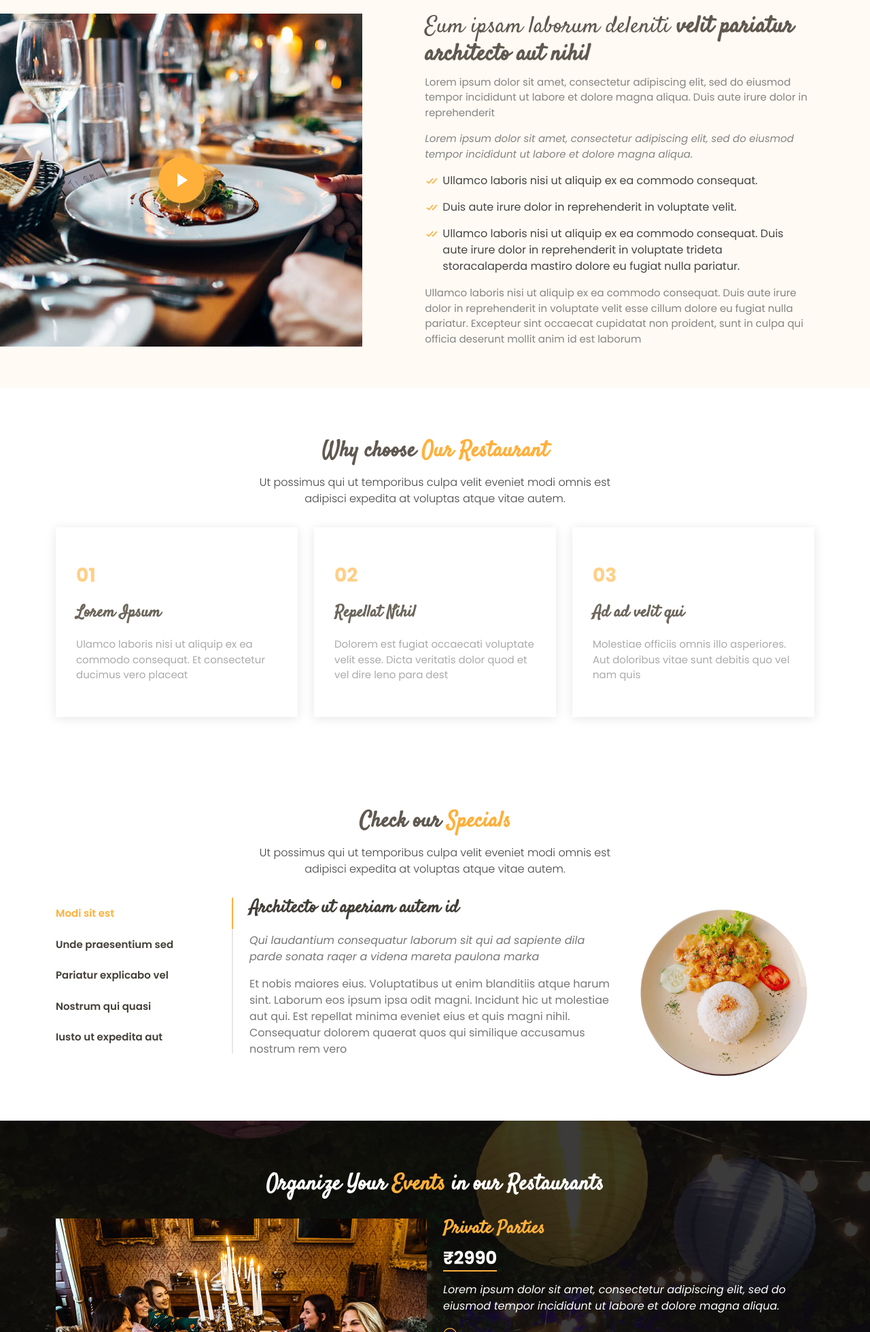
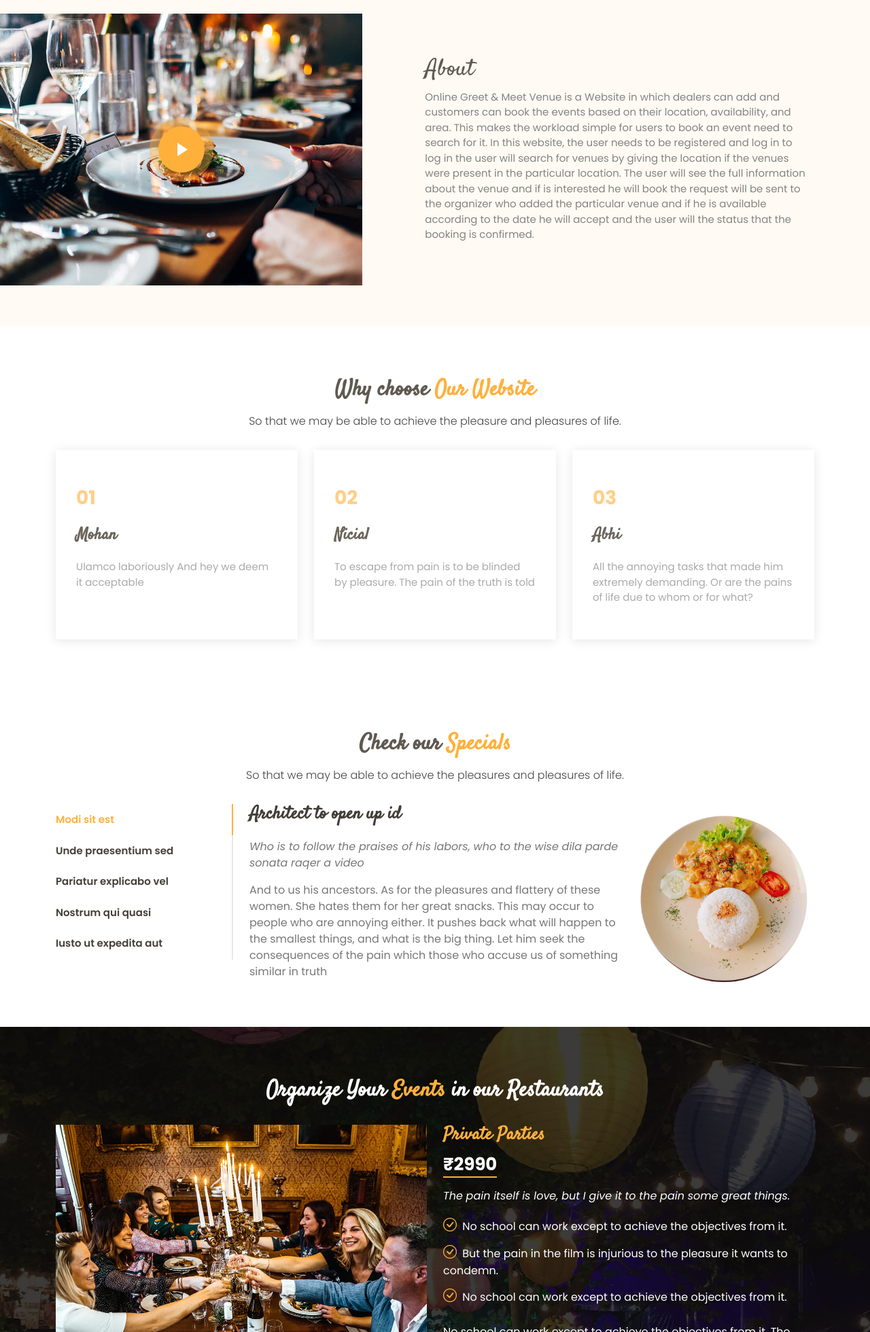
Before and after one commit to Mohan-Ganta/Greet-Meet, a plain HTML site: page index.html in a window 1280 px wide. Shown: the part 840-2800 px from the top of the page at 68% size. Drawn offline with Linux system fonts and the light colour scheme.

Commit message:
Update index.html

```diff
--- a/index.html
+++ b/index.html
@@ -12,6 +12,7 @@
   <!-- Favicons -->
   <link href="assets/img/favicon.png" rel="icon">
   <link href="assets/img/apple-touch-icon.png" rel="apple-touch-icon">
+
 
   <!-- Google Fonts -->
   <link href="https://fonts.googleapis.com/css?family=Poppins:300,300i,400,400i,600,600i,700,700i|Satisfy|Comic+Neue:300,300i,400,400i,700,700i" rel="stylesheet">
@@ -40,7 +41,7 @@
   <!-- ======= Top Bar ======= -->
   <section id="topbar" class="d-flex align-items-center fixed-top topbar-transparent">
     <div class="container-fluid container-xl d-flex align-items-center justify-content-center justify-content-lg-start">
-      <i class="bi bi-phone d-flex align-items-center"><span>+1 5589 55488 55</span></i>
+      <i class="bi bi-phone d-flex align-items-center"><span>+91 958955488</span></i>
       <i class="bi bi-clock ms-4 d-none d-lg-flex align-items-center"><span>Mon-Sat: 11:00 AM - 23:00 PM</span></i>
     </div>
   </section>
@@ -104,8 +105,8 @@
           <div class="carousel-item active" style="background-image: url(assets/img/slide/slide-1.jpg);">
             <div class="carousel-container">
               <div class="carousel-content">
-                <h2 class="animate__animated animate__fadeInDown"><span>Greet &</span>Meet</h2>
-                <p class="animate__animated animate__fadeInUp">Ut velit est quam dolor ad a aliquid qui aliquid. Sequi ea ut et est quaerat sequi nihil ut aliquam. Occaecati alias dolorem mollitia ut. Similique ea voluptatem. Esse doloremque accusamus repellendus deleniti vel. Minus et tempore modi architecto.</p>
+                <h2 class="animate__animated animate__fadeInDown"><span>Greet &</span> Meet</h2>
+                <p class="animate__animated animate__fadeInUp">  Make Your Meet Memorable </p>
                 <div>
                   <a href="#menu" class="btn-menu animate__animated animate__fadeInUp scrollto">Our Places</a>
                   <a href="#book-a-table" class="btn-book animate__animated animate__fadeInUp scrollto">Book a Place</a>
@@ -118,8 +119,11 @@
           <div class="carousel-item" style="background-image: url(assets/img/slide/slide-2.jpg);">
             <div class="carousel-container">
               <div class="carousel-content">
-                <h2 class="animate__animated animate__fadeInDown">Lorem Ipsum Dolor</h2>
-                <p class="animate__animated animate__fadeInUp">Ut velit est quam dolor ad a aliquid qui aliquid. Sequi ea ut et est quaerat sequi nihil ut aliquam. Occaecati alias dolorem mollitia ut. Similique ea voluptatem. Esse doloremque accusamus repellendus deleniti vel. Minus et tempore modi architecto.</p>
+                <h2 class="animate__animated animate__fadeInDown">Welcome to Greet & Meet</h2>
+                <p class="animate__animated animate__fadeInUp">Online Greet & Meet Venue is a Website in which dealers
+                  can add and customers can book the events based
+                  on their location, availability, and area. This makes the workload simple for users to book an event
+                   need to search for it</p>
                 <div>
                   <a href="#menu" class="btn-menu animate__animated animate__fadeInUp scrollto">Our Places</a>
                   <a href="#book-a-table" class="btn-book animate__animated animate__fadeInUp scrollto">Book a Place</a>
@@ -132,8 +136,11 @@
           <div class="carousel-item" style="background-image: url(assets/img/slide/slide-3.jpg);">
             <div class="carousel-container">
               <div class="carousel-content">
-                <h2 class="animate__animated animate__fadeInDown">Sequi ea ut et est quaerat</h2>
-                <p class="animate__animated animate__fadeInUp">Ut velit est quam dolor ad a aliquid qui aliquid. Sequi ea ut et est quaerat sequi nihil ut aliquam. Occaecati alias dolorem mollitia ut. Similique ea voluptatem. Esse doloremque accusamus repellendus deleniti vel. Minus et tempore modi architecto.</p>
+                <h2 class="animate__animated animate__fadeInDown">Welcome to Greet & Meet</h2>
+                <p class="animate__animated animate__fadeInUp">Online Greet & Meet Venue is a Website in which dealers
+                  can add and customers can book the events based
+                  on their location, availability, and area. This makes the workload simple for users to book an event
+                   need to search for it</p>
                 <div>
                   <a href="#menu" class="btn-menu animate__animated animate__fadeInUp scrollto">Our Places</a>
                   <a href="#book-a-table" class="btn-book animate__animated animate__fadeInUp scrollto">Book a Place</a>
@@ -171,23 +178,16 @@
           <div class="col-lg-7 d-flex flex-column justify-content-center align-items-stretch">
 
             <div class="content">
-              <h3>Eum ipsam laborum deleniti <strong>velit pariatur architecto aut nihil</strong></h3>
+              <h3>About </h3>
               <p>
-                Lorem ipsum dolor sit amet, consectetur adipiscing elit, sed do eiusmod tempor incididunt ut labore et dolore magna aliqua. Duis aute irure dolor in reprehenderit
-              </p>
-              <p class="fst-italic">
-                Lorem ipsum dolor sit amet, consectetur adipiscing elit, sed do eiusmod tempor incididunt ut labore et dolore
-                magna aliqua.
-              </p>
-              <ul>
-                <li><i class="bx bx-check-double"></i> Ullamco laboris nisi ut aliquip ex ea commodo consequat.</li>
-                <li><i class="bx bx-check-double"></i> Duis aute irure dolor in reprehenderit in voluptate velit.</li>
-                <li><i class="bx bx-check-double"></i> Ullamco laboris nisi ut aliquip ex ea commodo consequat. Duis aute irure dolor in reprehenderit in voluptate trideta storacalaperda mastiro dolore eu fugiat nulla pariatur.</li>
-              </ul>
-              <p>
-                Ullamco laboris nisi ut aliquip ex ea commodo consequat. Duis aute irure dolor in reprehenderit in voluptate
-                velit esse cillum dolore eu fugiat nulla pariatur. Excepteur sint occaecat cupidatat non proident, sunt in
-                culpa qui officia deserunt mollit anim id est laborum
+                Online Greet & Meet Venue is a Website in which dealers can add and customers can book the events based
+                on their location, availability, and area. This makes the workload simple for users to book an event
+                 need to search for it. In this website, the user needs to be registered
+                  and log in to log in the user will search for venues by giving the location if the venues
+                  were present in the particular location. The user will see the full information about the
+                  venue and if is interested he will book the request will be sent to the organizer who added
+                  the particular venue and if he is available according to the date he will accept and the
+                   user will the status that the booking is confirmed.
               </p>
             </div>
 
@@ -203,8 +203,8 @@
       <div class="container">
 
         <div class="section-title">
-          <h2>Why choose <span>Our Restaurant</span></h2>
-          <p>Ut possimus qui ut temporibus culpa velit eveniet modi omnis est adipisci expedita at voluptas atque vitae autem.</p>
+          <h2>Why choose <span>Our Website</span></h2>
+          <p>So that we may be able to achieve the pleasure and pleasures of life.</p>
         </div>
 
         <div class="row">
@@ -212,24 +212,24 @@
           <div class="col-lg-4">
             <div class="box">
               <span>01</span>
-              <h4>Lorem Ipsum</h4>
-              <p>Ulamco laboris nisi ut aliquip ex ea commodo consequat. Et consectetur ducimus vero placeat</p>
+              <h4>Mohan</h4>
+              <p>Ulamco laboriously And hey we deem it acceptable</p>
             </div>
           </div>
 
           <div class="col-lg-4 mt-4 mt-lg-0">
             <div class="box">
               <span>02</span>
-              <h4>Repellat Nihil</h4>
-              <p>Dolorem est fugiat occaecati voluptate velit esse. Dicta veritatis dolor quod et vel dire leno para dest</p>
+              <h4>Nicial</h4>
+              <p>To escape from pain is to be blinded by pleasure. The pain of the truth is told</p>
             </div>
           </div>
 
           <div class="col-lg-4 mt-4 mt-lg-0">
             <div class="box">
               <span>03</span>
-              <h4> Ad ad velit qui</h4>
-              <p>Molestiae officiis omnis illo asperiores. Aut doloribus vitae sunt debitis quo vel nam quis</p>
+              <h4> Abhi</h4>
+              <p>All the annoying tasks that made him extremely demanding. Or are the pains of life due to whom or for what?</p>
             </div>
           </div>
 
@@ -353,7 +353,7 @@
 
         <div class="section-title">
           <h2>Check our <span>Specials</span></h2>
-          <p>Ut possimus qui ut temporibus culpa velit eveniet modi omnis est adipisci expedita at voluptas atque vitae autem.</p>
+          <p>So that we may be able to achieve the pleasures and pleasures of life.</p>
         </div>
 
         <div class="row">
@@ -381,9 +381,9 @@
               <div class="tab-pane active show" id="tab-1">
                 <div class="row">
                   <div class="col-lg-8 details order-2 order-lg-1">
-                    <h3>Architecto ut aperiam autem id</h3>
-                    <p class="fst-italic">Qui laudantium consequatur laborum sit qui ad sapiente dila parde sonata raqer a videna mareta paulona marka</p>
-                    <p>Et nobis maiores eius. Voluptatibus ut enim blanditiis atque harum sint. Laborum eos ipsum ipsa odit magni. Incidunt hic ut molestiae aut qui. Est repellat minima eveniet eius et quis magni nihil. Consequatur dolorem quaerat quos qui similique accusamus nostrum rem vero</p>
+                    <h3>Architect to open up id</h3>
+                    <p class="fst-italic">Who is to follow the praises of his labors, who to the wise dila parde sonata raqer a video</p>
+                    <p>And to us his ancestors. As for the pleasures and flattery of these women. She hates them for her great snacks. This may occur to people who are annoying either. It pushes back what will happen to the smallest things, and what is the big thing. Let him seek the consequences of the pain which those who accuse us of something similar in truth</p>
                   </div>
                   <div class="col-lg-4 text-center order-1 order-lg-2">
                     <img src="assets/img/specials-1.jpg" alt="" class="img-fluid">
@@ -393,9 +393,8 @@
               <div class="tab-pane" id="tab-2">
                 <div class="row">
                   <div class="col-lg-8 details order-2 order-lg-1">
-                    <h3>Et blanditiis nemo veritatis excepturi</h3>
-                    <p class="fst-italic">Qui laudantium consequatur laborum sit qui ad sapiente dila parde sonata raqer a videna mareta paulona marka</p>
-                    <p>Ea ipsum voluptatem consequatur quis est. Illum error ullam omnis quia et reiciendis sunt sunt est. Non aliquid repellendus itaque accusamus eius et velit ipsa voluptates. Optio nesciunt eaque beatae accusamus lerode pakto madirna desera vafle de nideran pal</p>
+                    <p class="fst-italic">Who is to follow the praises of his labors, who to the wise dila parde sonata raqer a video</p>
+                    <p>And to us his ancestors. As for the pleasures and flattery of these women. She hates them for her great snacks. This may occur to people who are annoying either. It pushes back what will happen to the smallest things, and what is the big thing. Let him seek the consequences of the pain which those who accuse us of something similar in truth</p>
                   </div>
                   <div class="col-lg-4 text-center order-1 order-lg-2">
                     <img src="assets/img/specials-2.jpg" alt="" class="img-fluid">
@@ -405,9 +404,8 @@
               <div class="tab-pane" id="tab-3">
                 <div class="row">
                   <div class="col-lg-8 details order-2 order-lg-1">
-                    <h3>Impedit facilis occaecati odio neque aperiam sit</h3>
-                    <p class="fst-italic">Eos voluptatibus quo. Odio similique illum id quidem non enim fuga. Qui natus non sunt dicta dolor et. In asperiores velit quaerat perferendis aut</p>
-                    <p>Iure officiis odit rerum. Harum sequi eum illum corrupti culpa veritatis quisquam. Neque necessitatibus illo rerum eum ut. Commodi ipsam minima molestiae sed laboriosam a iste odio. Earum odit nesciunt fugiat sit ullam. Soluta et harum voluptatem optio quae</p>
+                    <p class="fst-italic">Who is to follow the praises of his labors, who to the wise dila parde sonata raqer a video</p>
+                    <p>And to us his ancestors. As for the pleasures and flattery of these women. She hates them for her great snacks. This may occur to people who are annoying either. It pushes back what will happen to the smallest things, and what is the big thing. Let him seek the consequences of the pain which those who accuse us of something similar in truth</p>
                   </div>
                   <div class="col-lg-4 text-center order-1 order-lg-2">
                     <img src="assets/img/specials-3.jpg" alt="" class="img-fluid">
@@ -417,9 +415,8 @@
               <div class="tab-pane" id="tab-4">
                 <div class="row">
                   <div class="col-lg-8 details order-2 order-lg-1">
-                    <h3>Fuga dolores inventore laboriosam ut est accusamus laboriosam dolore</h3>
-                    <p class="fst-italic">Totam aperiam accusamus. Repellat consequuntur iure voluptas iure porro quis delectus</p>
-                    <p>Eaque consequuntur consequuntur libero expedita in voluptas. Nostrum ipsam necessitatibus aliquam fugiat debitis quis velit. Eum ex maxime error in consequatur corporis atque. Eligendi asperiores sed qui veritatis aperiam quia a laborum inventore</p>
+                    <p class="fst-italic">Who is to follow the praises of his labors, who to the wise dila parde sonata raqer a video</p>
+                    <p>And to us his ancestors. As for the pleasures and flattery of these women. She hates them for her great snacks. This may occur to people who are annoying either. It pushes back what will happen to the smallest things, and what is the big thing. Let him seek the consequences of the pain which those who accuse us of something similar in truth</p>
                   </div>
                   <div class="col-lg-4 text-center order-1 order-lg-2">
                     <img src="assets/img/specials-4.jpg" alt="" class="img-fluid">
@@ -429,9 +426,8 @@
               <div class="tab-pane" id="tab-5">
                 <div class="row">
                   <div class="col-lg-8 details order-2 order-lg-1">
-                    <h3>Est eveniet ipsam sindera pad rone matrelat sando reda</h3>
-                    <p class="fst-italic">Omnis blanditiis saepe eos autem qui sunt debitis porro quia.</p>
-                    <p>Exercitationem nostrum omnis. Ut reiciendis repudiandae minus. Omnis recusandae ut non quam ut quod eius qui. Ipsum quia odit vero atque qui quibusdam amet. Occaecati sed est sint aut vitae molestiae voluptate vel</p>
+                    <p class="fst-italic">Who is to follow the praises of his labors, who to the wise dila parde sonata raqer a video</p>
+                    <p>And to us his ancestors. As for the pleasures and flattery of these women. She hates them for her great snacks. This may occur to people who are annoying either. It pushes back what will happen to the smallest things, and what is the big thing. Let him seek the consequences of the pain which those who accuse us of something similar in truth</p>
                   </div>
                   <div class="col-lg-4 text-center order-1 order-lg-2">
                     <img src="assets/img/specials-5.jpg" alt="" class="img-fluid">
@@ -467,17 +463,16 @@
                     <p><span>₹1890</span></p>
                   </div>
                   <p class="fst-italic">
-                    Lorem ipsum dolor sit amet, consectetur adipiscing elit, sed do eiusmod tempor incididunt ut labore et dolore
-                    magna aliqua.
+                    The pain itself is love, but I give it to the pain some great things.
                   </p>
                   <ul>
-                    <li><i class="bi bi-check-circle"></i> Ullamco laboris nisi ut aliquip ex ea commodo consequat.</li>
-                    <li><i class="bi bi-check-circle"></i> Duis aute irure dolor in reprehenderit in voluptate velit.</li>
-                    <li><i class="bi bi-check-circle"></i> Ullamco laboris nisi ut aliquip ex ea commodo consequat.</li>
+                    <li><i class="bi bi-check-circle"></i> No school can work except to achieve the objectives from it.</li>
+                    <li><i class="bi bi-check-circle"></i> But the pain in the film is injurious to the pleasure it wants to condemn.</li>
+                    <li><i class="bi bi-check-circle"></i> No school can work except to achieve the objectives from it.</li>
                   </ul>
                   <p>
-                    Ullamco laboris nisi ut aliquip ex ea commodo consequat. Duis aute irure dolor in reprehenderit in voluptate
-                    velit esse cillum dolore eu fugiat nulla pariatur
+                    No school can work except to achieve the objectives from it. The pain is to blame in the pleasure
+                    wants to be the clum of pain
                   </p>
                 </div>
               </div>
@@ -494,17 +489,16 @@
                     <p><span>₹2990</span></p>
                   </div>
                   <p class="fst-italic">
-                    Lorem ipsum dolor sit amet, consectetur adipiscing elit, sed do eiusmod tempor incididunt ut labore et dolore
-                    magna aliqua.
+                    The pain itself is love, but I give it to the pain some great things.
                   </p>
                   <ul>
-                    <li><i class="bi bi-check-circle"></i> Ullamco laboris nisi ut aliquip ex ea commodo consequat.</li>
-                    <li><i class="bi bi-check-circle"></i> Duis aute irure dolor in reprehenderit in voluptate velit.</li>
-                    <li><i class="bi bi-check-circle"></i> Ullamco laboris nisi ut aliquip ex ea commodo consequat.</li>
+                    <li><i class="bi bi-check-circle"></i> No school can work except to achieve the objectives from it.</li>
+                    <li><i class="bi bi-check-circle"></i> But the pain in the film is injurious to the pleasure it wants to condemn.</li>
+                    <li><i class="bi bi-check-circle"></i> No school can work except to achieve the objectives from it.</li>
                   </ul>
                   <p>
-                    Ullamco laboris nisi ut aliquip ex ea commodo consequat. Duis aute irure dolor in reprehenderit in voluptate
-                    velit esse cillum dolore eu fugiat nulla pariatur
+                    No school can work except to achieve the objectives from it. The pain is to blame in the pleasure
+                    wants to be the clum of pain
                   </p>
                 </div>
               </div>
@@ -521,17 +515,16 @@
                     <p><span>₹999</span></p>
                   </div>
                   <p class="fst-italic">
-                    Lorem ipsum dolor sit amet, consectetur adipiscing elit, sed do eiusmod tempor incididunt ut labore et dolore
-                    magna aliqua.
+                    The pain itself is love, but I give it to the pain some great things.
                   </p>
                   <ul>
-                    <li><i class="bi bi-check-circle"></i> Ullamco laboris nisi ut aliquip ex ea commodo consequat.</li>
-                    <li><i class="bi bi-check-circle"></i> Duis aute irure dolor in reprehenderit in voluptate velit.</li>
-                    <li><i class="bi bi-check-circle"></i> Ullamco laboris nisi ut aliquip ex ea commodo consequat.</li>
+                    <li><i class="bi bi-check-circle"></i> No school can work except to achieve the objectives from it.</li>
+                    <li><i class="bi bi-check-circle"></i> But the pain in the film is injurious to the pleasure it wants to condemn.</li>
+                    <li><i class="bi bi-check-circle"></i> No school can work except to achieve the objectives from it.</li>
                   </ul>
                   <p>
-                    Ullamco laboris nisi ut aliquip ex ea commodo consequat. Duis aute irure dolor in reprehenderit in voluptate
-                    velit esse cillum dolore eu fugiat nulla pariatur
+                    No school can work except to achieve the objectives from it. The pain is to blame in the pleasure
+                    wants to be the clum of pain
                   </p>
                 </div>
               </div>
@@ -681,7 +674,7 @@
 
         <div class="section-title">
           <h2>Our Proffesional <span>Chefs</span></h2>
-          <p>Ut possimus qui ut temporibus culpa velit eveniet modi omnis est adipisci expedita at voluptas atque vitae autem.</p>
+          <p>So that we may be able to achieve the pleasures and pleasures of life.</p>
         </div>
 
         <div class="row">
@@ -788,7 +781,7 @@
                 </div>
                 <p>
                   <i class="bx bxs-quote-alt-left quote-icon-left"></i>
-                  Enim nisi quem export duis labore cillum quae magna enim sint quorum nulla quem veniam duis minim tempor labore quem eram duis noster aute amet eram fore quis sint minim.
+                  For if not for the labor of those who export, for the labor of those who are important, for those who are not whose existence will come, who was at the least time, the labor of which he was dus our master, and who was the love of the forebodings.
                   <i class="bx bxs-quote-alt-right quote-icon-right"></i>
                 </p>
               </div>
@@ -804,7 +797,7 @@
                 </div>
                 <p>
                   <i class="bx bxs-quote-alt-left quote-icon-left"></i>
-                  Fugiat enim eram quae cillum dolore dolor amet nulla culpa multos export minim fugiat minim velit minim dolor enim duis veniam ipsum anim magna sunt elit fore quem dolore labore illum veniam.
+                  For I was to run away from the pain that was cillum, the pain of the pain loves no fault of many, export minim fugiat minim velit minim dolor enim duis pardon ipsum anima magna sunt elit fore quem dolor labori illum venio.
                   <i class="bx bxs-quote-alt-right quote-icon-right"></i>
                 </p>
               </div>
@@ -820,7 +813,7 @@
                 </div>
                 <p>
                   <i class="bx bxs-quote-alt-left quote-icon-left"></i>
-                  Quis quorum aliqua sint quem legam fore sunt eram irure aliqua veniam tempor noster veniam enim culpa labore duis sunt culpa nulla illum cillum fugiat legam esse veniam culpa fore nisi cillum quid.
+                  Who of whom some things are which I will read would be I was irure some will come to time our pardon for the fault of the labor of the duis are the fault no him cillum escheat I will read that he will come, the fault would be nothing but cillum quid.
                   <i class="bx bxs-quote-alt-right quote-icon-right"></i>
                 </p>
               </div>
@@ -839,7 +832,7 @@
 
         <div class="section-title">
           <h2><span>Contact</span> Us</h2>
-          <p>Ut possimus qui ut temporibus culpa velit eveniet modi omnis est adipisci expedita at voluptas atque vitae autem.</p>
+          <p>So that we may be able to achieve the pleasures and pleasures of life.</p>
         </div>
       </div>
 
@@ -910,7 +903,7 @@
   <footer id="footer">
     <div class="container">
       <h3>Greet & Meet</h3>
-      <p>Et aut eum quis fuga eos sunt ipsa nihil. Labore corporis magni eligendi fuga maxime saepe commodi placeat.</p>
+      <p>So that we may be able to achieve the pleasures and pleasures of life.</p>
       <div class="social-links">
         <a href="#" class="twitter"><i class="bx bxl-twitter"></i></a>
         <a href="#" class="facebook"><i class="bx bxl-facebook"></i></a>
```
